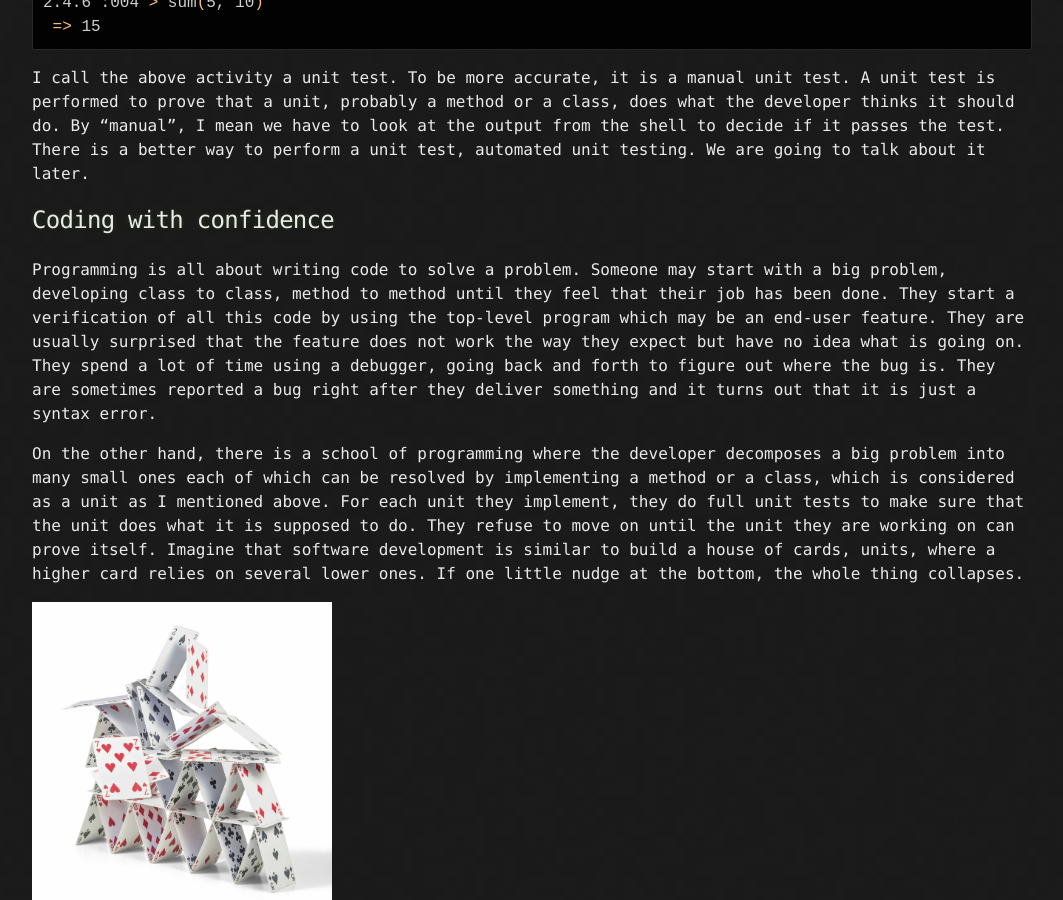
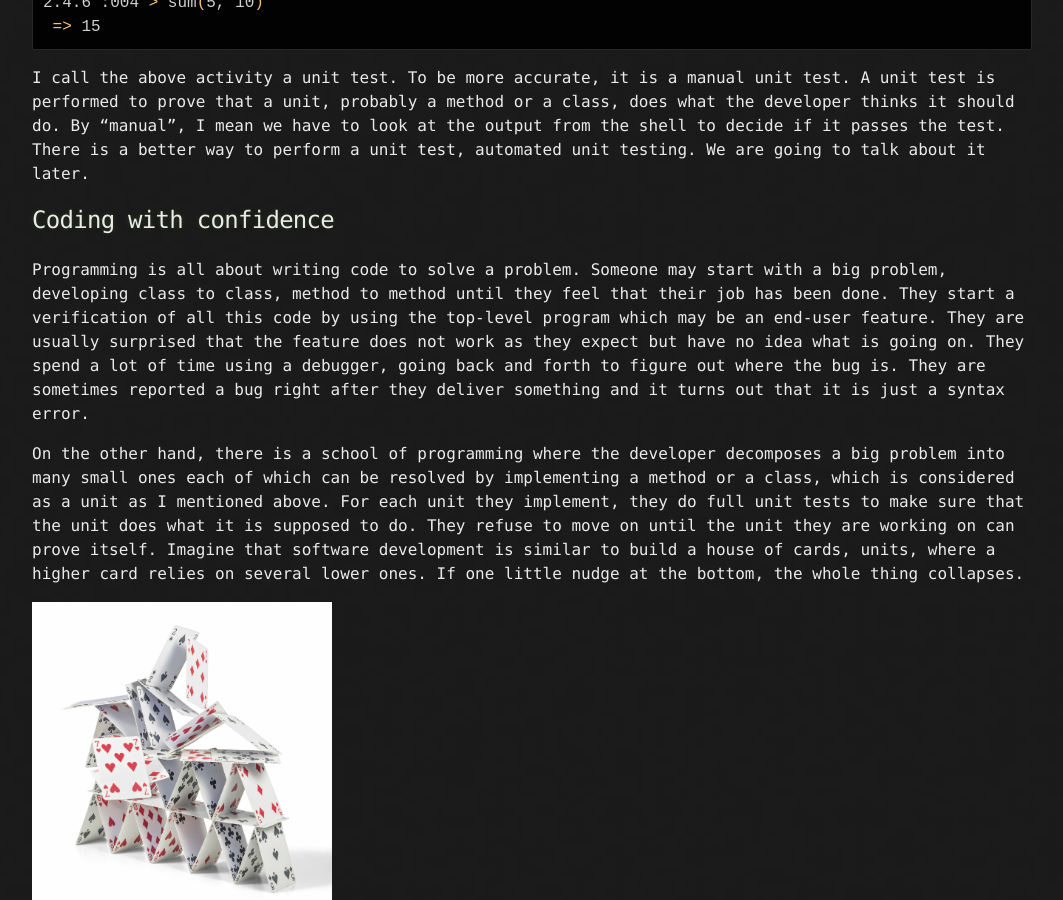
Before and after one commit to anlnt/anlnt.github.io, a Jekyll site: the page built from _posts/2020-04-18-unit-test-back-to-basics.markdown, in a window 1280 px wide and 900 px high, scrolled down 649 px. Shown: the whole window, without its empty margins (108-1171 px from the left). Built offline with Jekyll 4.4.1, drawn with Linux system fonts in a browser that asks for light colours.

Commit message:
Update 2020-04-18-unit-test-back-to-basics.markdown

```diff
--- a/_posts/2020-04-18-unit-test-back-to-basics.markdown
+++ b/_posts/2020-04-18-unit-test-back-to-basics.markdown
@@ -28,7 +28,7 @@ Then we may have used a tool, [IRB](https://github.com/ruby/irb), to interactive
 I call the above activity a unit test. To be more accurate, it is a manual unit test. A unit test is performed to prove that a unit, probably a method or a class, does what the developer thinks it should do. By “manual”, I mean we have to look at the output from the shell to decide if it passes the test. There is a better way to perform a unit test, automated unit testing. We are going to talk about it later.
 
 ## Coding with confidence
-Programming is all about writing code to solve a problem. Someone may start with a big problem, developing class to class, method to method until they feel that their job has been done. They start a verification of all this code by using the top-level program which may be an end-user feature. They are usually surprised that the feature does not work the way they expect but have no idea what is going on. They spend a lot of time using a debugger, going back and forth to figure out where the bug is. They are sometimes reported a bug right after they deliver something and it turns out that it is just a syntax error.
+Programming is all about writing code to solve a problem. Someone may start with a big problem, developing class to class, method to method until they feel that their job has been done. They start a verification of all this code by using the top-level program which may be an end-user feature. They are usually surprised that the feature does not work as they expect but have no idea what is going on. They spend a lot of time using a debugger, going back and forth to figure out where the bug is. They are sometimes reported a bug right after they deliver something and it turns out that it is just a syntax error.
 
 On the other hand, there is a school of programming where the developer decomposes a big problem into many small ones each of which can be resolved by implementing a method or a class, which is considered as a unit as I mentioned above. For each unit they implement, they do full unit tests to make sure that the unit does what it is supposed to do. They refuse to move on until the unit they are working on can prove itself. Imagine that software development is similar to build a house of cards, units, where a higher card relies on several lower ones. If one little nudge at the bottom, the whole thing collapses.
 
```
